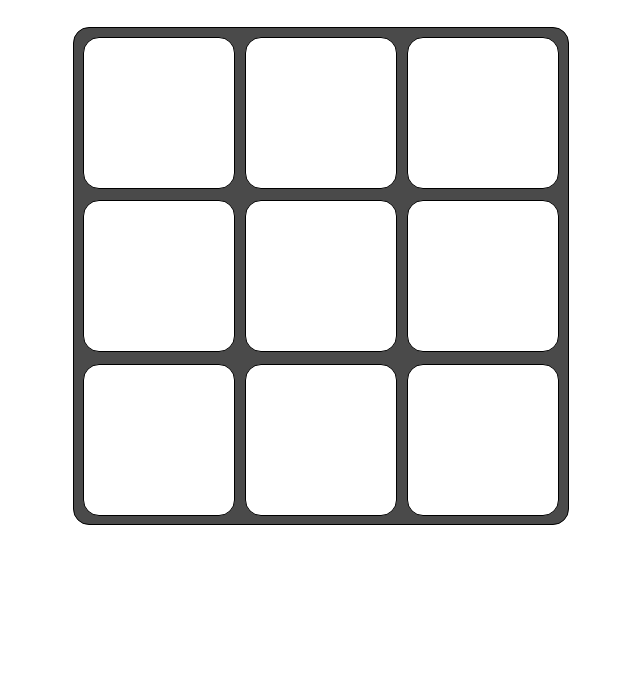
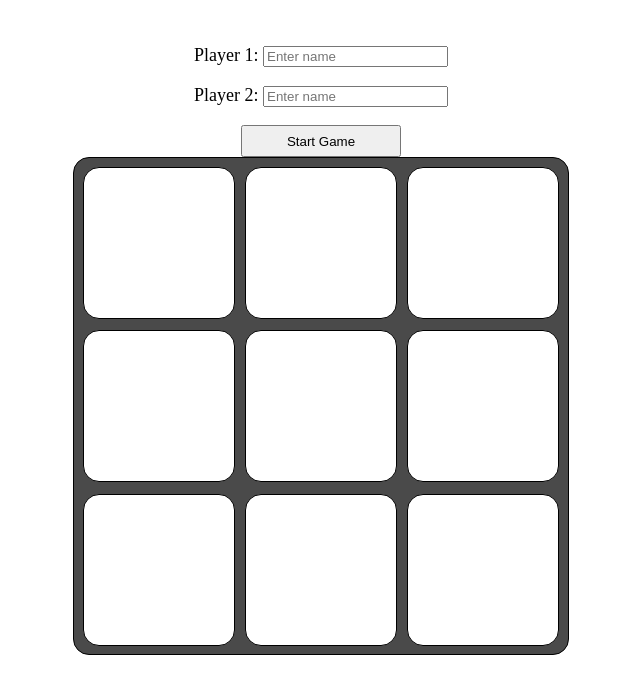
Before and after one commit to hafsahtx/Tic-Tac-Toe, a plain HTML site: page index.html in a window 1280 px wide. Shown: the part 61-754 px from the top of the page, without its empty margins (319-959 px from the left). Drawn offline with Linux system fonts and the light colour scheme.

Commit message:
add form fo inputting players names

```diff
--- a/index.html
+++ b/index.html
@@ -8,6 +8,21 @@
 </head>
 <body>
     <h1>Tic Tac Toe</h1>
+    <form>
+        <p>
+            <label for="player1">
+                Player 1:
+                <input type="text" id="player1" placeholder="Enter name">
+            </label>
+        </p>
+        <p>
+            <label for="player2">
+                Player 2:
+                <input type="text" id="player2" placeholder="Enter name">
+            </label>
+        </p>
+        <button type="submit">Start Game</button>
+    </form>
     <dialog id="dialog">
         <form method="dialog">
           <p id="text"></p>
```
